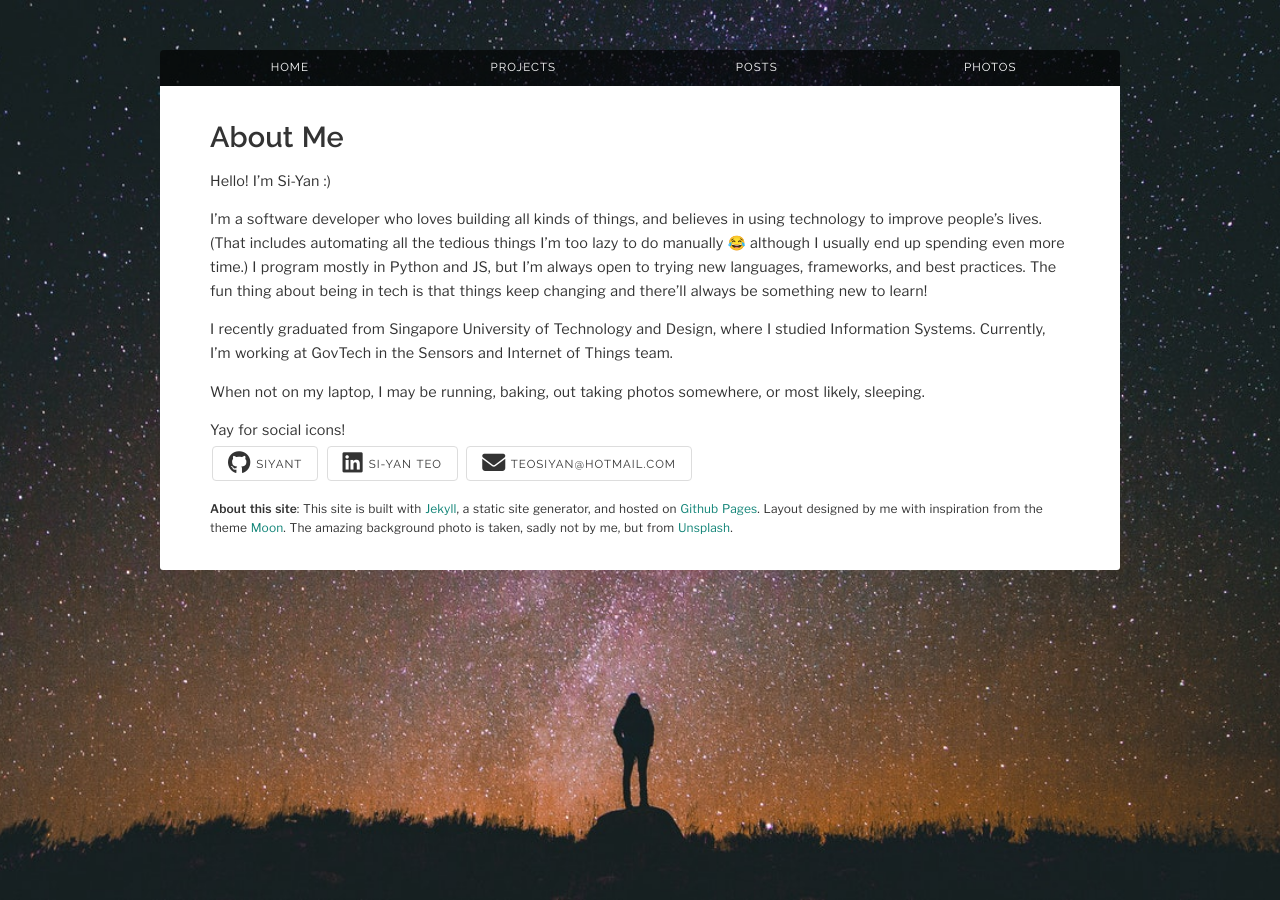
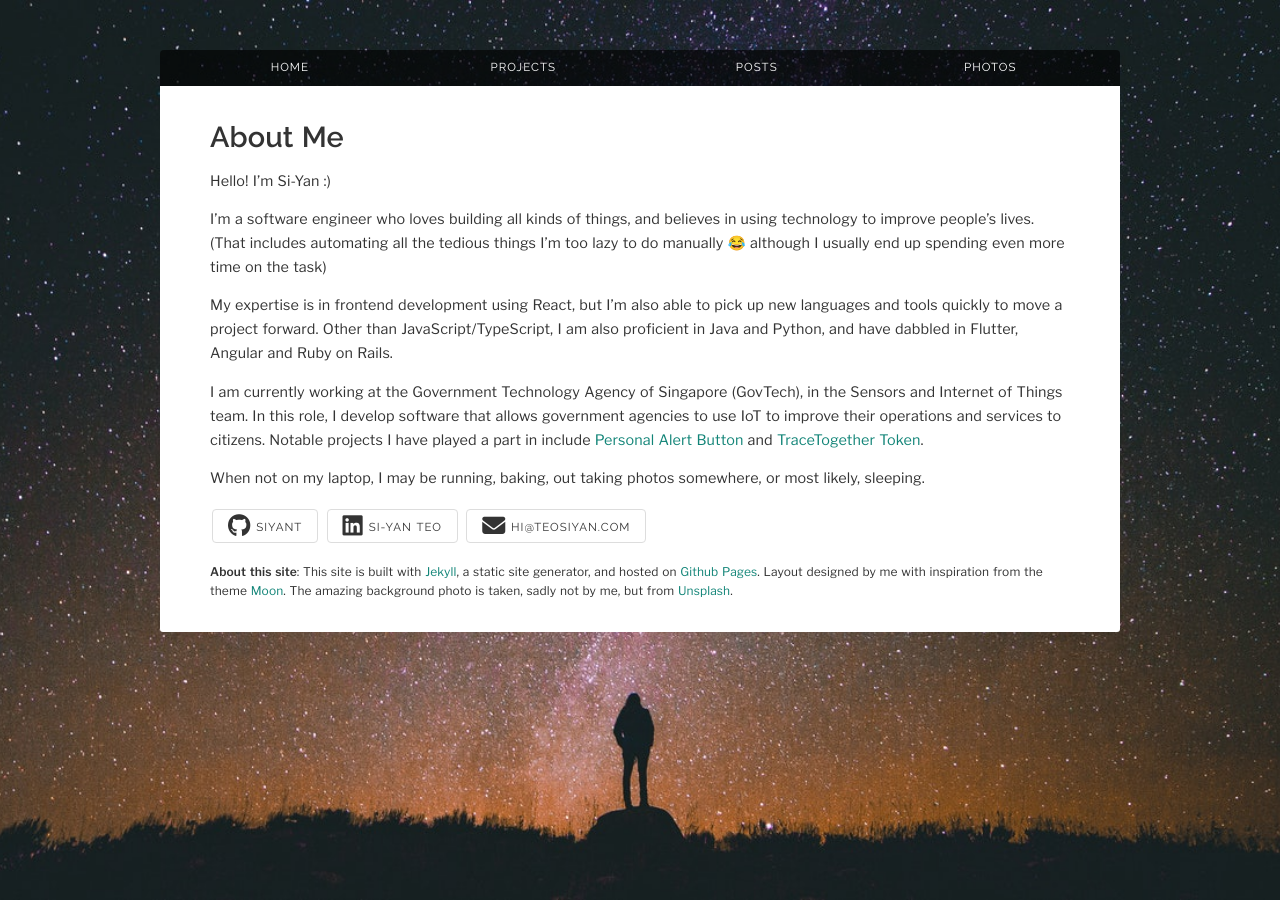
Before and after one commit to siyant/siyant.github.io, a Jekyll site: the page built from pages/about.md, in a window 1280 px wide. Built offline with Jekyll 4.4.1, drawn with Linux system fonts in a browser that asks for light colours; nearby versions of some CDN libraries; comment, search, counter and statistics services are not loaded.

Commit message:
Update home & about pages

```diff
--- a/pages/about.md
+++ b/pages/about.md
@@ -7,25 +7,25 @@ permalink: /about
 
 Hello! I'm Si-Yan :)
 
-I'm a software developer who loves building all kinds of things, and believes in using technology to improve people's lives. (That includes automating all the tedious things I'm too lazy to do manually 😂 although I usually end up spending even more time.) I program mostly in Python and JS, but I'm always open to trying new languages, frameworks, and best practices. The fun thing about being in tech is that things keep changing and there'll always be something new to learn!
+I'm a software engineer who loves building all kinds of things, and believes in using technology to improve people's lives. (That includes automating all the tedious things I'm too lazy to do manually 😂 although I usually end up spending even more time on the task)
 
-I recently graduated from Singapore University of Technology and Design, where I studied Information Systems. Currently, I'm working at GovTech in the Sensors and Internet of Things team.
+My expertise is in frontend development using React, but I'm also able to pick up new languages and tools quickly to move a project forward. Other than JavaScript/TypeScript, I am also proficient in Java and Python, and have dabbled in Flutter, Angular and Ruby on Rails.
+
+I am currently working at the Government Technology Agency of Singapore (GovTech), in the Sensors and Internet of Things team. In this role, I develop software that allows government agencies to use IoT to improve their operations and services to citizens. Notable projects I have played a part in include [Personal Alert Button](/projects/pab) and [TraceTogether Token](/projects/tracetogether-token).
 
 When not on my laptop, I may be running, baking, out taking photos somewhere, or most likely, sleeping.
 
-Yay for social icons!
-<a class="btn" href="https://github.com/siyant/">
-  <i class="fa fa-github fa-2x" aria-hidden="true"></i>
-  siyant
+<a class="btn" href="https://github.com/siyant/" aria-label="GitHub profile">
+<i class="fa fa-github fa-2x" aria-hidden="true"></i>
+siyant
 </a>
-<a class="btn" href="https://www.linkedin.com/in/teosiyan/">
-  <i class="fa fa-linkedin-square fa-2x" aria-hidden="true"></i>
-  Si-Yan Teo
+<a class="btn" href="https://www.linkedin.com/in/teosiyan/" aria-label="LinkedIn profile">
+<i class="fa fa-linkedin-square fa-2x" aria-hidden="true"></i>
+Si-Yan Teo
 </a>
-<a class="btn" href="mailto:teosiyan@hotmail.com">
-  <i class="fa fa-envelope fa-2x" aria-hidden="true"></i>
-  teosiyan@hotmail.com
+<a class="btn" href="mailto:hi@teosiyan.com" aria-label="Email me">
+<i class="fa fa-envelope fa-2x" aria-hidden="true"></i>
+hi@teosiyan.com
 </a>
 
-
 ###### **About this site**: This site is built with [Jekyll](https://jekyllrb.com/), a static site generator, and hosted on [Github Pages](https://pages.github.com/). Layout designed by me with inspiration from the theme [Moon](https://github.com/TaylanTatli/Moon). The amazing background photo is taken, sadly not by me, but from [Unsplash](https://unsplash.com/photos/0LU4vO5iFpM).
```
Also changed, not shown: index.md (+4 -4 lines), assets/img/homephoto.jpeg (added), assets/img/homephoto.png (deleted).
